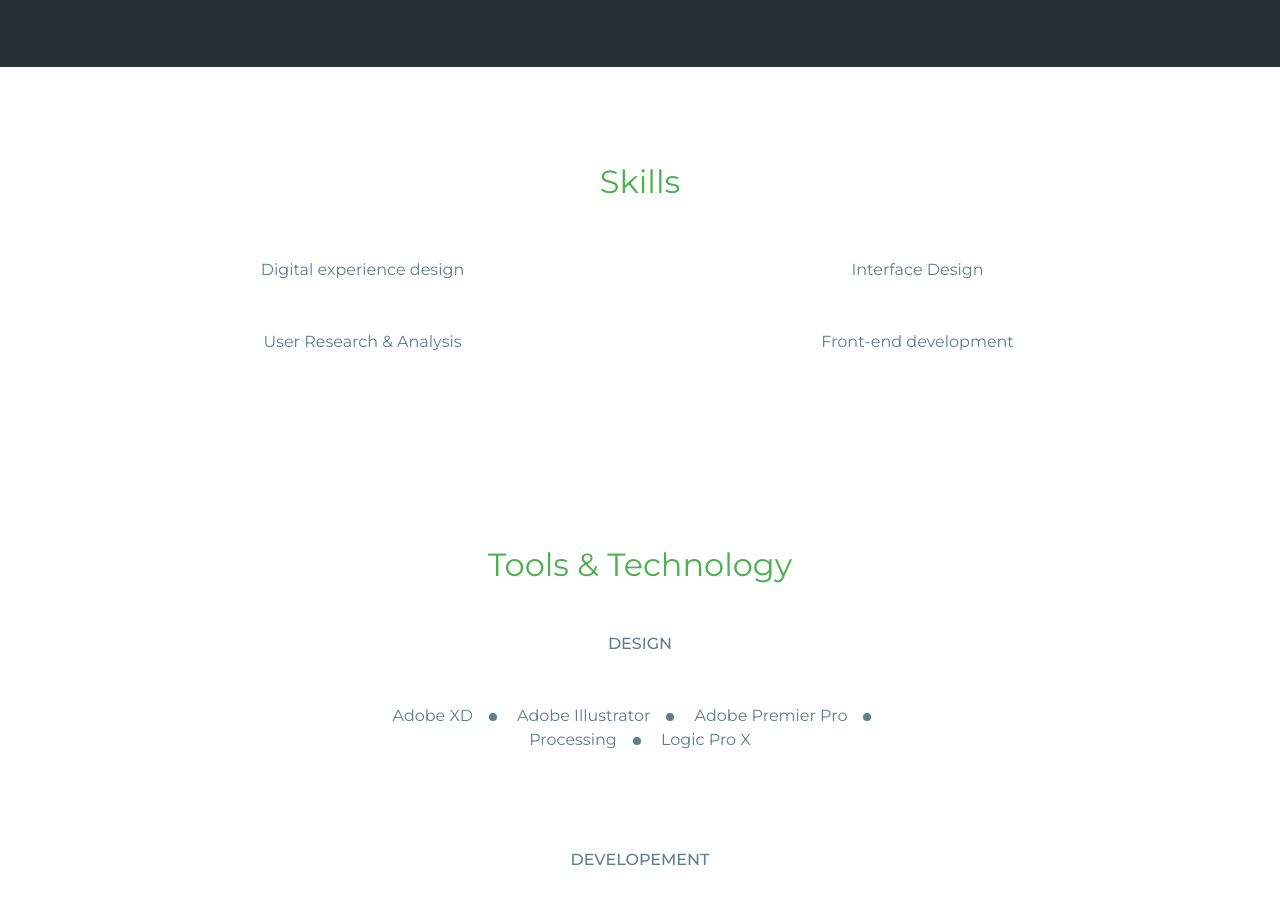
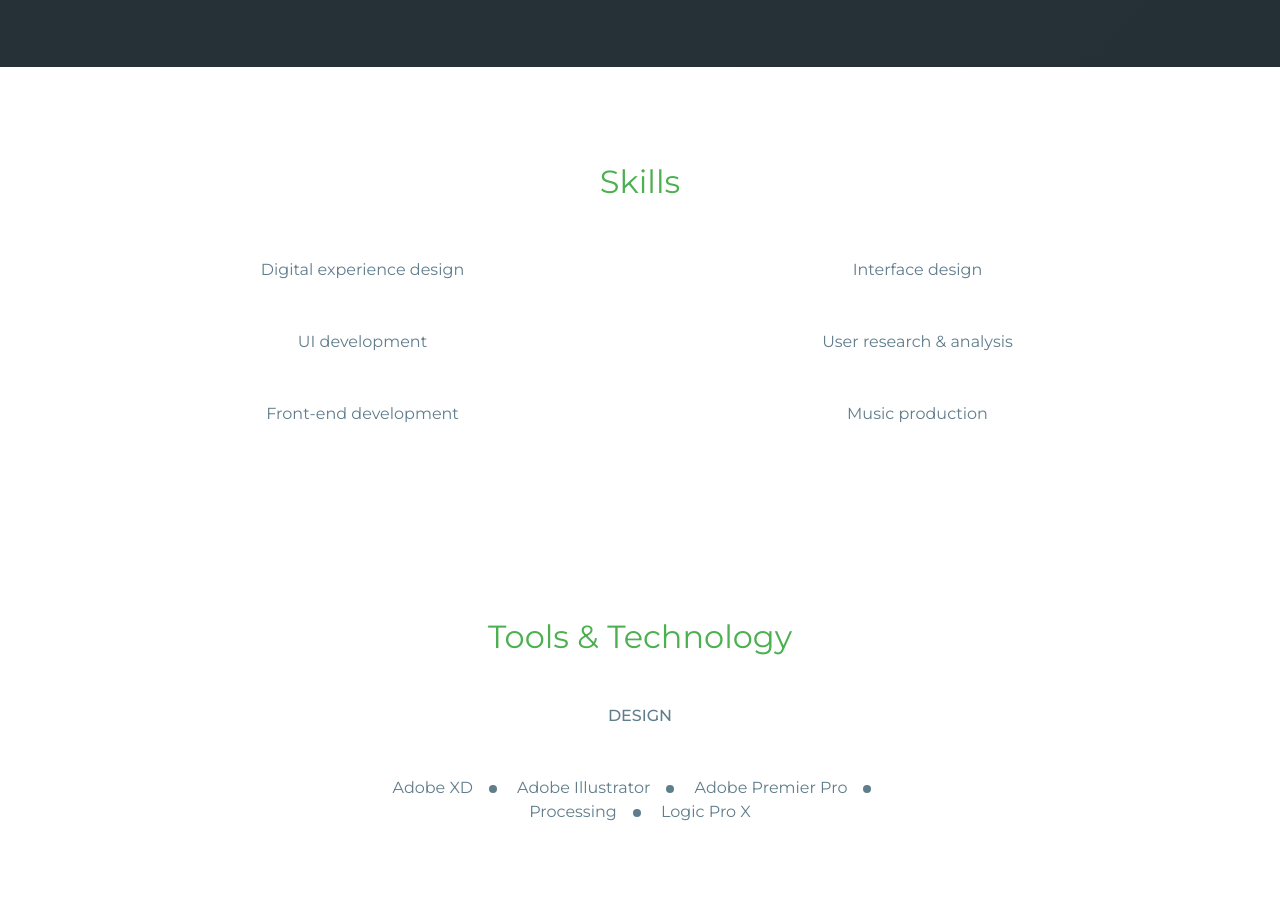
Before and after one commit to allwinwilliams/allwinwilliams.github.io, a Jekyll site: the page built from index.html, in a window 1280 px wide and 900 px high, scrolled down 2996 px. Built offline with Jekyll 4.4.1, drawn with Linux system fonts in a browser that asks for light colours; nearby versions of some CDN libraries; some web fonts are replaced.

Commit message:
minor changes

```diff
--- a/_data/skills.yml
+++ b/_data/skills.yml
@@ -1,4 +1,6 @@
 - name: Digital experience design
-- name: Interface Design
-- name: User Research & Analysis
+- name: Interface design
+- name: UI development
+- name: User research & analysis
 - name: Front-end development
+- name: Music production
--- a/_layouts/default.html
+++ b/_layouts/default.html
@@ -157,7 +157,7 @@
     			<div class="section-title green">
     				<h2>Myself</h2>
     			</div>
-    			<div class="section-content railway blue-grey py-5 scroll-animations animated">
+    			<div class="section-content railway blue-grey py-5">
     				<div class="">
     					Full-time <b>Designer</b>,
     					Part-time <b>Coder</b>,
@@ -184,7 +184,7 @@
               <div class="section-title green">
         				<h2>A brief history of me</h2>
         			</div>
-              <div class="scroll-animations animated">
+              <div class="">
       					<div class="">
       						I’m from Tiruchirappalli, Tamil Nadu and got my Bachelor of Technology degree in Information Technology from Coimbatore Institute of Technology, Coimbatore,  Tamil Nadu. Currently I’m pursing my master’s degree in Interaction Design from
       						National Institute of Design, Bengaluru, Karnataka.
@@ -255,7 +255,7 @@
     			</div>
     			<div class="row mx-auto blue-grey">
     				{% for skill in site.data.skills %}
-    					<div class="col-6 mt-5 scroll-animations animated">
+    					<div class="col-6 mt-5">
     						{{skill.name}}
     					</div>
     				{% endfor %}
@@ -270,10 +270,10 @@
     			</div>
     			<div class="w-50 mx-auto">
     				{% for type in site.data.tools %}
-    					<div class="section-subtitle blue-grey font-weight-500 mt-5 scroll-animations animated">
+    					<div class="section-subtitle blue-grey font-weight-500 mt-5">
     						{{ type.name | upcase}}
     					</div>
-    					<div class="mx-auto blue-grey py-5 railway inline scroll-animations animated">
+    					<div class="mx-auto blue-grey py-5 railway inline">
     						{% for item in type.items %}
     							<div class="d-inline tool text-nowrap">{{item.name}}</div>
     						{% endfor %}
@@ -287,7 +287,7 @@
           <div class="section-title blue-grey my-5">
             <h2>I make music in my free time<h2>
           </div>
-          <div class="music-player-container w-90 mx-auto scroll-animations animated">
+          <div class="music-player-container w-90 mx-auto">
             <iframe width="100%" height="300" scrolling="no" frameborder="no" allow="autoplay" src="https://w.soundcloud.com/player/?url=https%3A//api.soundcloud.com/playlists/747682059&color=%23ff5500&auto_play=false&hide_related=false&show_comments=true&show_user=true&show_reposts=false&show_teaser=true&visual=true"></iframe>
             <div style="font-size: 10px; color: #cccccc;line-break: anywhere;word-break: normal;overflow: hidden;white-space: nowrap;text-overflow: ellipsis; font-family: Interstate,Lucida Grande,Lucida Sans Unicode,Lucida Sans,Garuda,Verdana,Tahoma,sans-serif;font-weight: 100;">
               <a href="https://soundcloud.com/allwinwilliams" title="Allwin Williams" target="_blank" style="color: #cccccc; text-decoration: none;">Allwin Williams</a> · <a href="https://soundcloud.com/allwinwilliams/sets/musicals-by-allwin" title="Musicals by Allwin" target="_blank" style="color: #cccccc; text-decoration: none;">Musicals by Allwin</a>
```
Also changed, not shown: _data/socials.yml (+9 -4 lines).
